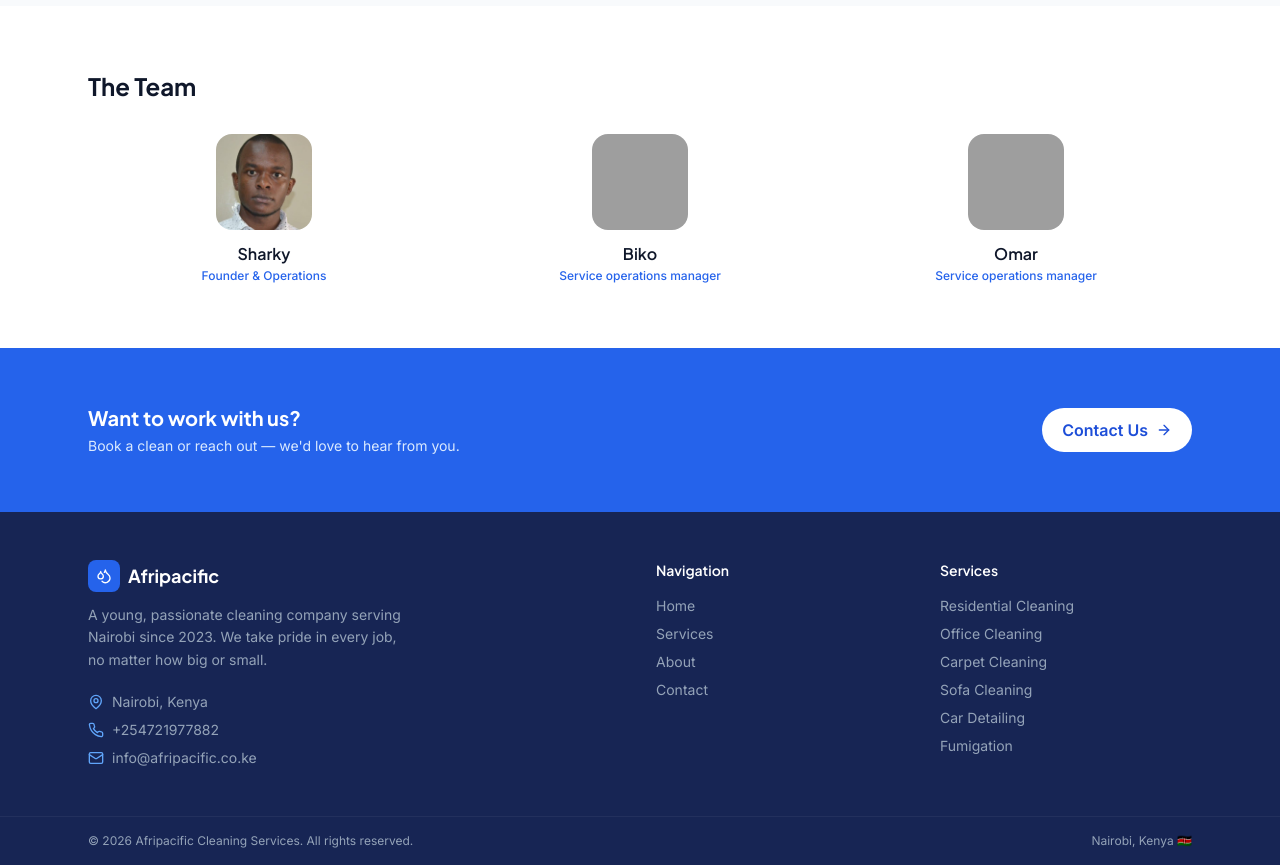
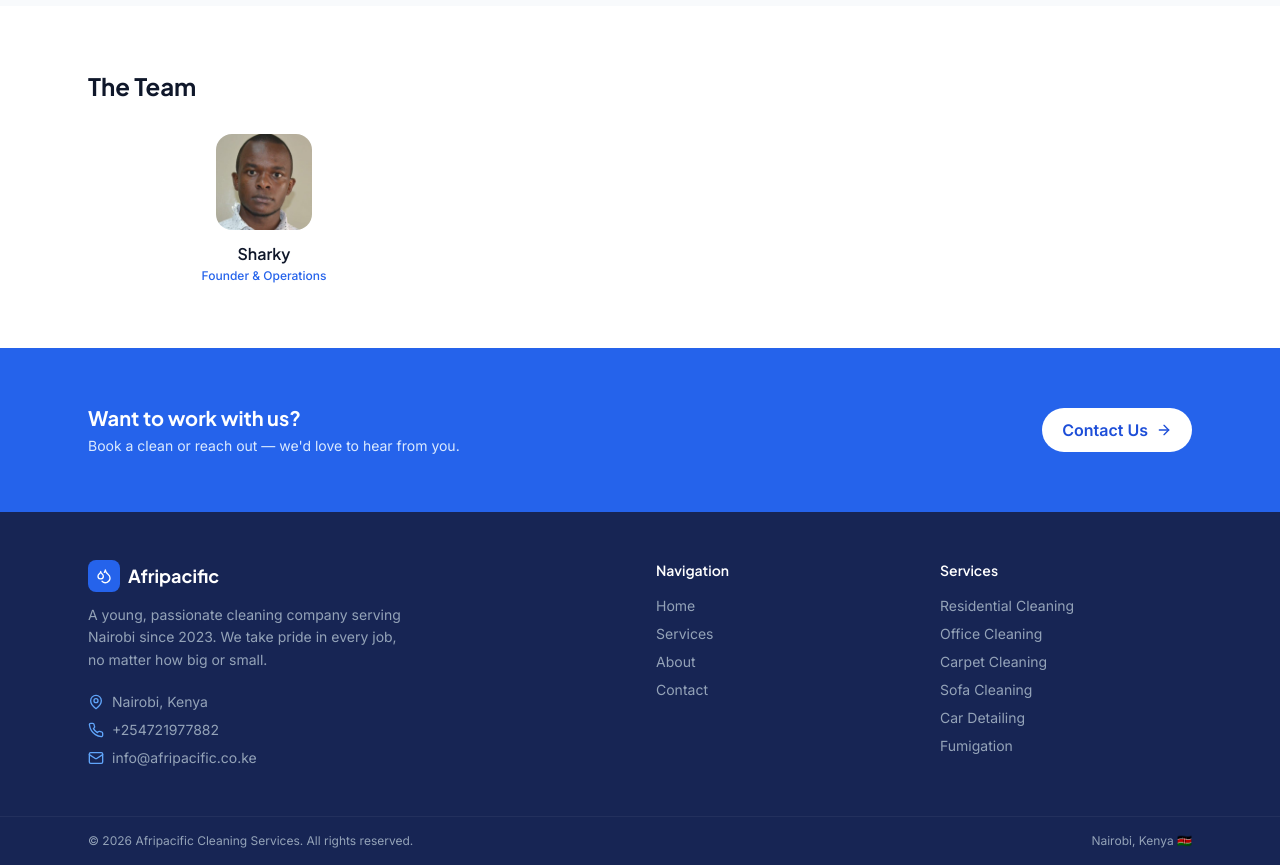
Before and after one commit to alexkiborgok/afripacific, a Next.js app: page /about in a window 1280 px wide. Shown: the part 1200-2065 px from the top of the page. Built offline with nearby package versions, Linux system fonts and the light colour scheme; grey boxes are pictures that could not be loaded.

Commit message:
Update team

```diff
--- a/app/about/page.tsx
+++ b/app/about/page.tsx
@@ -22,19 +22,7 @@ const team = [
     role: "Founder & Operations",
     image:
       "/sharky.jpg",
-  },
-  {
-    name: "Biko",
-    role: "Service operations manager",
-    image:
-      "https://images.unsplash.com/photo-1507003211169-0a1dd7228f2d?w=300&h=300&fit=crop&crop=face",
-  },
-  {
-    name: "Omar",
-    role: "Service operations manager",
-    image:
-      "https://images.unsplash.com/photo-1507003211169-0a1dd7228f2d?w=300&h=300&fit=crop&crop=face",
-  },
+  }
 ];
 
 export default function AboutPage() {
```
